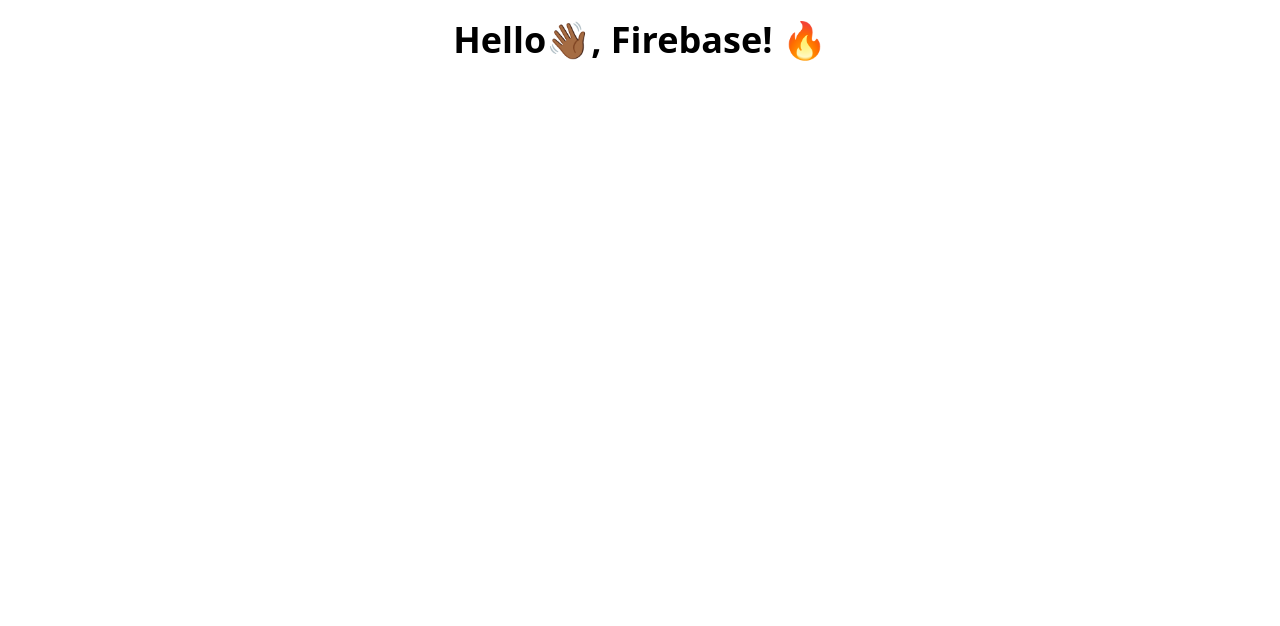
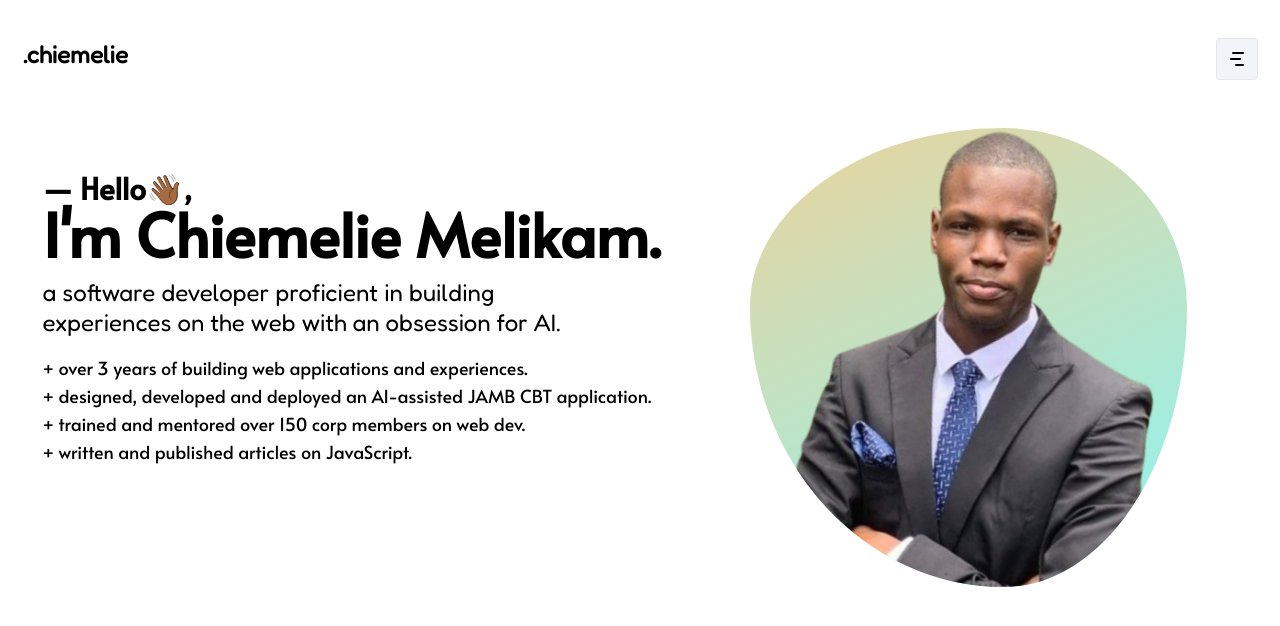
Before and after one commit to MChiemelie/firebase, a plain HTML site: page index.html in a window 1280 px wide. Drawn offline with Linux system fonts and the light colour scheme; a web font is replaced by a local one.

Commit message:
deploy: 3ba5d03e6a4506318e5a7edcd7b283fd756e74d6

```diff
--- a/index.html
+++ b/index.html
@@ -1,13 +1,43 @@
 <!DOCTYPE html>
 <html lang="en">
+  <head>
     <meta charset="UTF-8" />
     <meta name="viewport" content="width=device-width, initial-scale=1.0" />
     <title>Chiemelie's Firebase Sandbox</title>
 
+    <link rel="preconnect" href="https://fonts.googleapis.com" />
+    <link rel="preconnect" href="https://fonts.gstatic.com" crossorigin />
+    <link href="https://fonts.googleapis.com/css2?family=Afacad+Flux:slnt,wght@4,500&family=Alata&family=Candal&family=Fredoka&display=swap" rel="stylesheet" />
+
     <link rel="stylesheet" href="./styles/main.css" />
-	<script src="app.js" defer></script>
+    <script src="app.js" defer></script>
   </head>
-  <body>
-    <h1 class="font-bold text-4xl text-center py-5">Hello👋🏾, Firebase! 🔥</h1>
+  <body class="p-[1.75%]">
+    <nav class="flex justify-between py-4">
+      <span class="font-fredoka font-extrabold text-2xl leading-snug">.chiemelie</span>
+      <img src="./img/menu.png" class="border bg-slate-100 rounded p-2" />
+    </nav>
+    <div class="sm:flex justify-between py-8">
+      <section class="p-5 leading-relaxed">
+        <h1 class="font-alata font-bold text-6xl leading-[3.5rem]">
+          <span class="text-3xl">&mdash; Hello👋🏾,</span>
+          <br />
+          I'm Chiemelie Melikam.
+        </h1>
+        <p class="text-2xl leading-tight py-4">
+          a software developer proficient in building <br />
+          experiences on the web with an obsession for AI.
+        </p>
+        <ul class="text-lg">
+          <li>+ over 3 years of building web applications and experiences.</li>
+          <li>+ designed, developed and deployed an AI-assisted JAMB CBT application.</li>
+          <li>+ trained and mentored over 150 corp members on web dev.</li>
+          <li>+ written and published articles on JavaScript.</li>
+        </ul>
+      </section>
+      <div class="fancy-border">
+        <img src="./img/chiemelie.png" alt="Chiemelie's Picture" />
+      </div>
+    </div>
   </body>
 </html>
--- a/styles/index.css
+++ b/styles/index.css
@@ -1,3 +1,40 @@
 @tailwind base;
 @tailwind components;
 @tailwind utilities;
+
+/* Import Google Fonts */
+@import url('https://fonts.googleapis.com/css2?family=Afacad+Flux&family=Alata&family=Fredoka&family=Lilita+One&display=swap');
+
+body {
+  font-family: 'Alata', sans-serif; /* Use Alata font */
+}
+
+h1 {
+  font-family: 'Afacad Flux', sans-serif; /* Use Afacad Flux font */
+}
+
+p {
+  font-family: 'Fredoka', sans-serif; /* Use Fredoka font */
+}
+
+footer {
+  font-family: 'Lilita One', sans-serif; /* Use Lilita One font */
+}
+
+.fancy-border {
+  position: relative;
+  margin: 0 auto;
+  border-radius: 58% 42% 42% 58% / 39% 39% 61% 61%;
+  background: linear-gradient(155deg, #ebd39d, #8cf5f3);
+  display: flex;
+  align-items: end;
+  justify-content: center;
+  overflow: hidden;
+}
+
+.fancy-border img {
+  width: 85%;
+  height: auto;
+  object-fit: cover;
+  margin: auto 1rem;
+}
```
Also changed, not shown: img/chiemelie.png (added), img/menu.png (added), styles/main.css.
